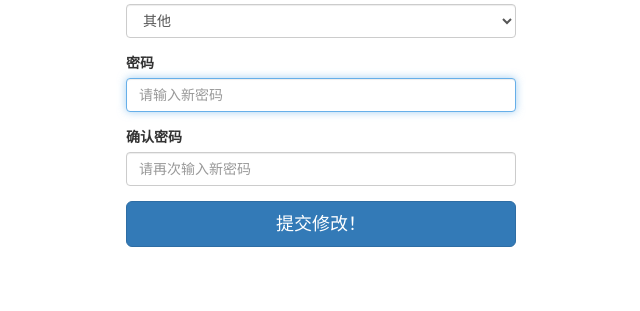
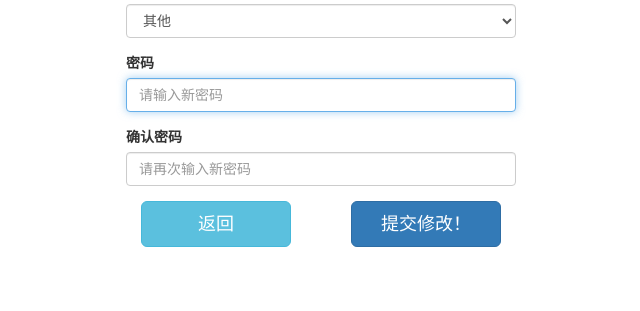
Before and after one commit to HugoZHL/ToyWeibo, a Flask app: template templates/edit_profile.html in a window 1280 px wide. Shown: the part 489-800 px from the top of the page, without its empty margins (319-959 px from the left). Run offline with Flask 2, Linux system fonts and the light colour scheme; the template is opened without the code that fills it: most values are stand-ins (such as "Sample title", 1, 10 or a date in 2020); some libraries are stand-ins or nearby versions.

Commit message:
add return buttons

```diff
--- a/backend.py
+++ b/backend.py
@@ -187,7 +187,7 @@ def login(email, password):
     email, password = handle_bad([email, password])
     uids = query('select ?uid where { ?uid ua:email \"%s\" . ?uid ua:password \"%s\" }' % (email, password))
     if len(uids) == 0:
-        return (False, '邮箱或密码错误')
+        return (False, '邮箱或密码错误，请重新输入。')
     else:
         uid = uids[0]['uid']['value'][u_len:]
         return (True, uid)
--- a/templates/edit_profile.html
+++ b/templates/edit_profile.html
@@ -79,12 +79,19 @@
                         <i class="fa fa-check fa-lg"></i>
                         <input class="form-control" type="password" placeholder="请再次输入新密码" name="rpassword" required/>
                     </div>
-                    <div class="form-group">
-                        <button class="btn btn-lg btn-primary btn-block" type="submit">提交修改！</button>
+                    <div class="col-lg-5 col-md-5 col-sm-5">
+                        <div class="form-group">
+                            <a href="{{ url_for('show_profile') }}" class="btn btn-lg btn-info btn-block" type="button">返回</a>
+                        </div>
+                    </div>
+                    <div class="col-sm-offset-2 col-md-offset-2 col-lg-offset-2 col-lg-5 col-md-5 col-sm-5">
+                        <div class="form-group">
+                            <button class="btn btn-lg btn-primary btn-block" type="submit">提交修改！</button>
+                        </div>
                     </div>
 
     {% if error != None %}
-    <p><font color="red">{{ error }}</font></p>
+    <p style="color: red">{{ error }}</p>
     {% endif %}
                 </div>
             </form>
```
Also changed, not shown: templates/adsearch.html (+10 -3 lines), templates/login.html (+13 -5 lines), templates/register.html (+11 -3 lines).
